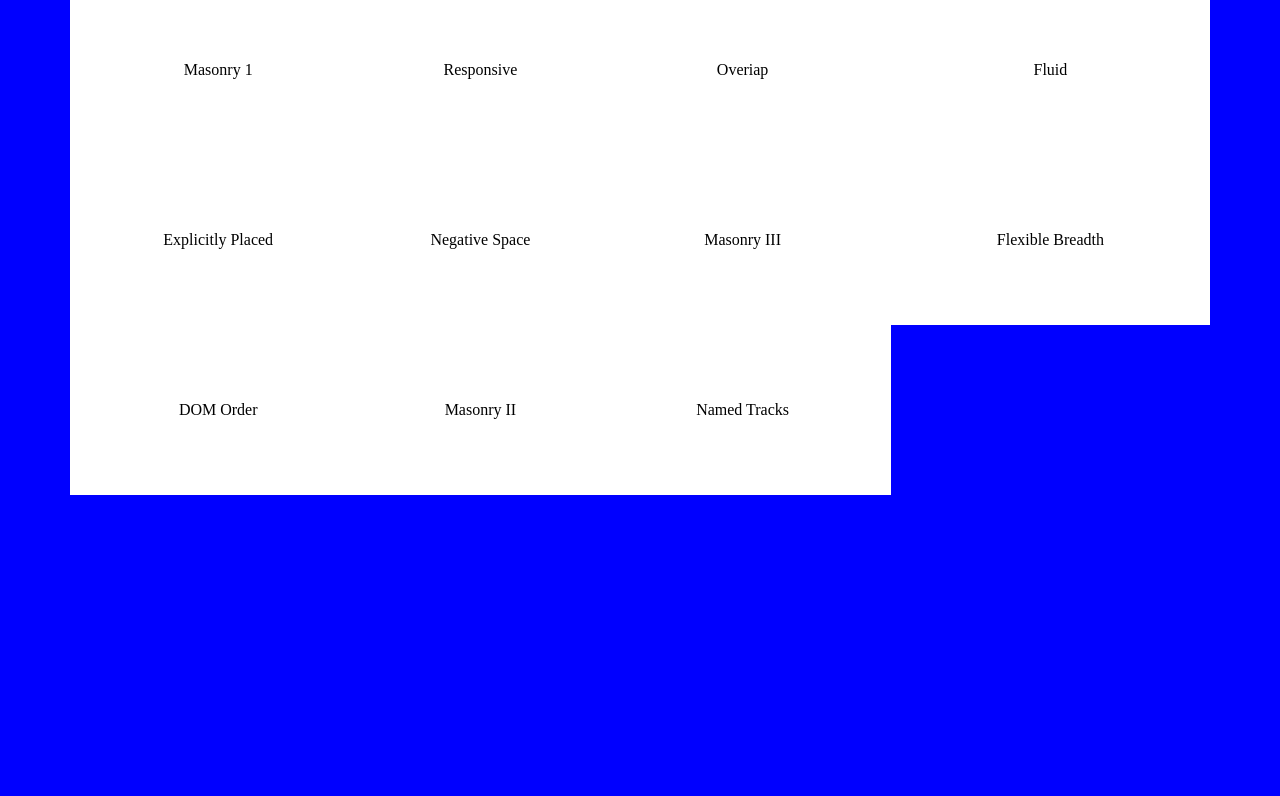
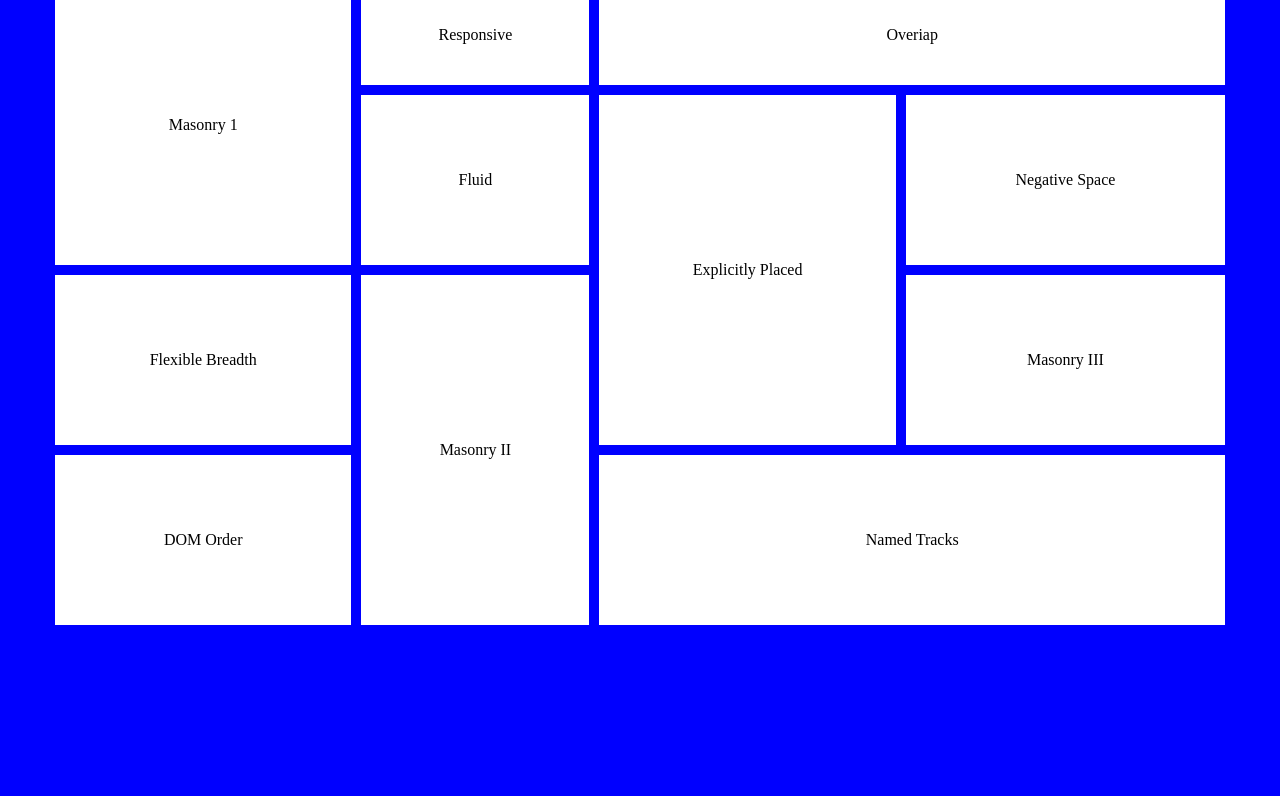
Before and after one commit to khido6/lesson-9-grid, a plain HTML site: page index.html in a window 1280 px wide. Shown: the part 142-938 px from the top of the page. After the commit the page ends 800 px from the top, so only its background shows below. Drawn offline with Linux system fonts and the light colour scheme.

Commit message:
added grid row&column

```diff
--- a/index.html
+++ b/index.html
@@ -18,17 +18,17 @@
             </div>
         </main>
         <div class="container">
-            <div class="box box 1">Masonry 1</div>
-            <div class="box box 2">Responsive</div>
-            <div class="box box 3">Overiap</div>
-            <div class="box box 4">Fluid</div>
-            <div class="box box 5">Explicitly Placed</div>
-            <div class="box box 6">Negative Space</div>
-            <div class="box box 7">Masonry III</div>
-            <div class="box box 8">Flexible Breadth</div>
-            <div class="box box 9">DOM Order</div>
-            <div class="box 10">Masonry II</div>
-            <div class="box 11">Named Tracks</div>
+            <div class="masonry grid">Masonry 1</div>
+            <div class="responsive grid">Responsive</div>
+            <div class="over grid">Overiap</div>
+            <div class="fluid grid">Fluid</div>
+            <div class="expli grid">Explicitly Placed</div>
+            <div class="negative grid">Negative Space</div>
+            <div class="mason-iii grid">Masonry III</div>
+            <div class="breadth grid">Flexible Breadth</div>
+            <div class="dom grid">DOM Order</div>
+            <div class="mason-ii grid">Masonry II</div>
+            <div class="named grid">Named Tracks</div>
         </div>
 
 
--- a/style.css
+++ b/style.css
@@ -6,7 +6,7 @@
 body{
     background-color: blue;
     padding: 90px 70px;
-    height: 1200px;
+    height: 800px;
 }
 .mean{
     display: flex;
@@ -16,11 +16,11 @@ body{
 h1{
     color: #ffffff;
 }
-.box{
+.grid{
    background-color: #ffffff;
    width: 100%;
    /*width: 96%;*/
-   height: 170px;
+   height: 170px 100%;
    /*border: 1px solid black;*/
    display: flex;
    align-items: center;
@@ -32,7 +32,7 @@ h1{
     /*grid-template-columns: 1fr 1fr 1fr 1fr;*/
     grid-auto-rows: minmax(170px, auto);
     grid-template-columns: 26% 20% 26% 28%;
-    /*grid-gap: 10px;*/
+    grid-gap: 10px;
     justify-content: center;
     grid-template-rows: minmax(100px, auto);
     /*grid-template-areas:
@@ -41,6 +41,32 @@ h1{
 		"flex mas black maas"
 		"dom mas footer footer";*/
 }
-.box 1{
-    Grid-column: 1;
+.masonry{
+    grid-column-start: 1;
+    grid-row-start: 1;
+    grid-row-end: 3;
 }
+.over{
+    grid-column-start: 3;
+    grid-column-end: 5;
+}
+.named{
+    grid-column-start: 3;
+    grid-column-end: 5;
+    grid-row-start: 4;
+}
+.expli{
+    grid-column-start: 3;
+    grid-row-start: 2;
+    grid-row-end: 4;
+}
+.mason-iii{
+    grid-column-start: 4;s
+}
+.breadth{
+    grid-row-start: 3;
+}
+.mason-ii{
+    grid-row-start: 3;
+    grid-row-end: 5;
+}
```
